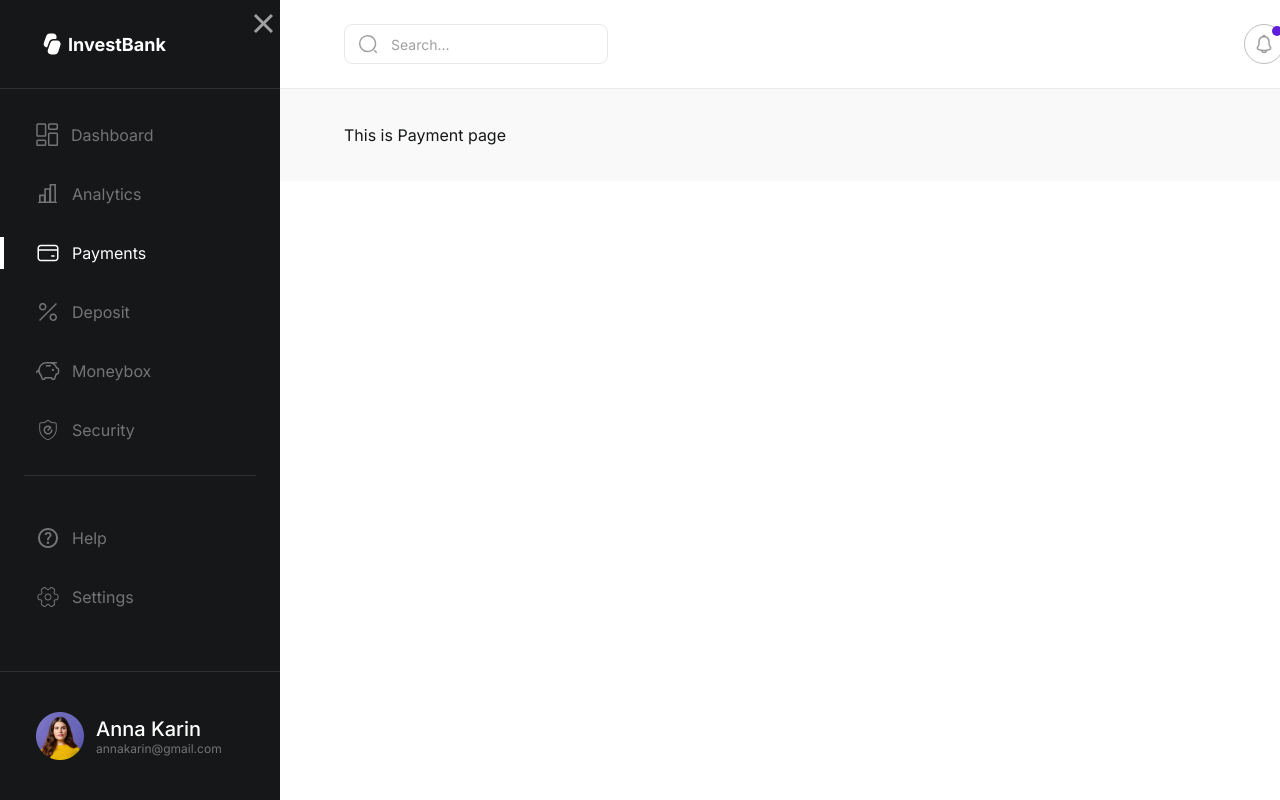
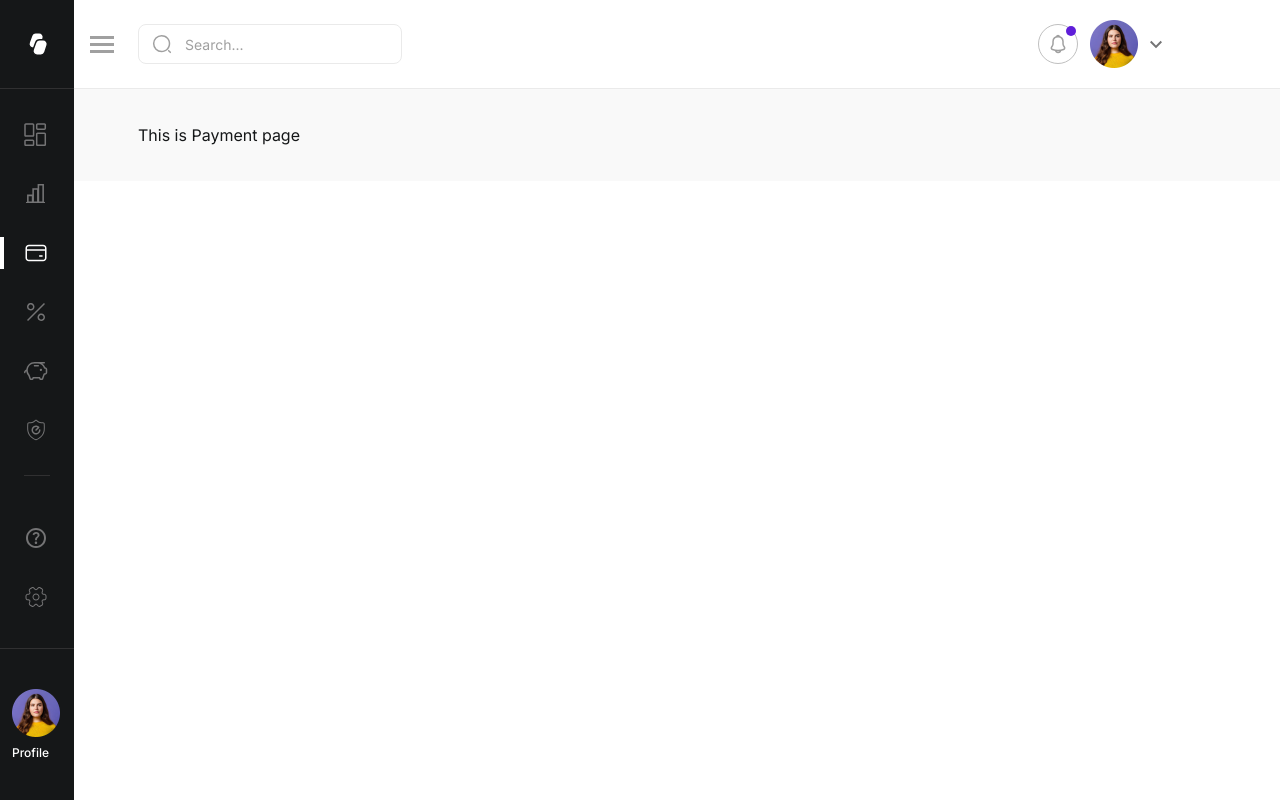
Before and after one commit to mad-zephyr/bank_dashboard, a Next.js app: page /payment in a window 1280 px wide. Built offline with nearby package versions, Linux system fonts and the light colour scheme.

Commit message:
fix styles

```diff
--- a/src/common/store/app.context.tsx
+++ b/src/common/store/app.context.tsx
@@ -1,4 +1,11 @@
-import { FC, ReactNode, createContext, useContext, useState } from "react";
+import {
+  FC,
+  ReactNode,
+  createContext,
+  useCallback,
+  useContext,
+  useState,
+} from "react";
 
 type AppContextProps = {
   isSidebarOpen: boolean;
@@ -6,7 +13,7 @@ type AppContextProps = {
 };
 
 const AppContextDefault: AppContextProps = {
-  isSidebarOpen: true,
+  isSidebarOpen: false,
   openSidebar: () => {},
 };
 
@@ -17,9 +24,10 @@ export const useAppContext = () => useContext(AppContext);
 const AppContextProvider: FC<{ children: ReactNode }> = ({ children }) => {
   const [isOpen, setIsOpen] = useState(true);
 
-  const sidebarOpenHandler = () => {
+  const sidebarOpenHandler = useCallback(() => {
     setIsOpen((prevState) => !prevState);
-  };
+  }, []);
+
   return (
     <AppContext.Provider
       value={{
--- a/src/layout/layout.tsx
+++ b/src/layout/layout.tsx
@@ -18,7 +18,9 @@ export default function Layout({ children }: LayoutProps) {
       <div className={style.content}>
         <Header />
         <main
-          className={cn(style.wrapper, { [style.wrapper_open]: isSidebarOpen })}
+          className={cn(style.wrapper, {
+            [style.wrapper_open]: !isSidebarOpen,
+          })}
         >
           {children}
         </main>
--- a/src/modules/header/header.module.sass
+++ b/src/modules/header/header.module.sass
@@ -11,7 +11,7 @@
   transition: 0.3s margin ease-in-out
   z-index: 9
 
-  &_open
+  &_closed
     margin-left: 280px
 
 .container
--- a/src/modules/header/header.tsx
+++ b/src/modules/header/header.tsx
@@ -18,7 +18,7 @@ const Header = () => {
   const isMobile = useMemo(() => width <= Breakpoint.MOBILE, [width]);
 
   return (
-    <div className={cn(style.main, { [style.main_open]: isSidebarOpen })}>
+    <div className={cn(style.main, { [style.main_closed]: !isSidebarOpen })}>
       <div className={style.container}>
         {isMobile && <HeaderMobileLogo />}
         {!isMobile && <SearchInput className={style.searchInput} />}
--- a/src/modules/sidebar/components/sidebar-account/sidebar-account.tsx
+++ b/src/modules/sidebar/components/sidebar-account/sidebar-account.tsx
@@ -8,20 +8,17 @@ import { useAppContext } from "@/common/store/app.context";
 
 export const SidebarAccount: FC = () => {
   const { isSidebarOpen } = useAppContext();
-  const isSidebarCollapsed = !isSidebarOpen;
 
   return (
-    <div
-      className={cn(style.main, { [style.main_collapsed]: isSidebarCollapsed })}
-    >
+    <div className={cn(style.main, { [style.main_collapsed]: isSidebarOpen })}>
       <Image src={UserImage} alt="avatar" />
       <div
         className={cn(style.content, {
-          [style.content_collapsed]: isSidebarCollapsed,
+          [style.content_collapsed]: isSidebarOpen,
         })}
       >
         <div className={style.name}>
-          {isSidebarCollapsed ? "Profile" : "Anna Karin"}
+          {isSidebarOpen ? "Profile" : "Anna Karin"}
         </div>
         <div className={style.mail}>annakarin@gmail.com</div>
       </div>
--- a/src/modules/sidebar/components/sidebar-list/components/sidebar-list-navigation/sidebar-list-navigation.tsx
+++ b/src/modules/sidebar/components/sidebar-list/components/sidebar-list-navigation/sidebar-list-navigation.tsx
@@ -7,10 +7,14 @@ import Link from "next/link";
 import { useRouter } from "next/router";
 import cn from "classnames";
 import { useAppContext } from "@/common/store/app.context";
+import { useWindowSize } from "usehooks-ts";
+import { Breakpoint } from "@/common/constants";
 
 const SidebarNav: FC<SideBarProps> = ({ href, iconName, text }) => {
-  const { isSidebarOpen } = useAppContext();
-  const isSidebarClosed = !isSidebarOpen;
+  const { isSidebarOpen, openSidebar } = useAppContext();
+  const { width } = useWindowSize();
+  const isMobile = useMemo(() => width <= Breakpoint.MOBILE, [width]);
+
   const router = useRouter();
 
   const isCurrentPage = useMemo(
@@ -19,12 +23,12 @@ const SidebarNav: FC<SideBarProps> = ({ href, iconName, text }) => {
   );
 
   return (
-    <li>
+    <li role="button" onClick={() => isMobile && openSidebar()}>
       <Link
         href={href}
         className={cn(style.main, {
           [style.main_active]: isCurrentPage,
-          [style.main_collapsed]: isSidebarClosed,
+          [style.main_collapsed]: isSidebarOpen,
         })}
       >
         <div
@@ -36,9 +40,7 @@ const SidebarNav: FC<SideBarProps> = ({ href, iconName, text }) => {
           icon={iconName}
           className={cn({ [style.icon_active]: isCurrentPage })}
         />
-        <div
-          className={cn(style.title, { [style.title_hide]: isSidebarClosed })}
-        >
+        <div className={cn(style.title, { [style.title_hide]: isSidebarOpen })}>
           {text}
         </div>
       </Link>
--- a/src/modules/sidebar/components/sidebar-logo/sidebar-logo.module.sass
+++ b/src/modules/sidebar/components/sidebar-logo/sidebar-logo.module.sass
@@ -3,7 +3,6 @@
   align-items: center
   text-decoration: none
   padding: 28px 0 28px var(--space-xxl)
-  border-bottom: 1px solid var(--color-blue-500)
   transition: 0.3s all ease-in-out
 
   &_collapsed
--- a/src/modules/sidebar/components/sidebar-logo/sidebar-logo.tsx
+++ b/src/modules/sidebar/components/sidebar-logo/sidebar-logo.tsx
@@ -8,17 +8,14 @@ import { useAppContext } from "@/common/store/app.context";
 
 const SidebarLogo = () => {
   const { isSidebarOpen } = useAppContext();
-  const isSidebarClosed = !isSidebarOpen;
 
   return (
     <Link
       href={"/"}
-      className={cn(style.main, { [style.main_collapsed]: isSidebarClosed })}
+      className={cn(style.main, { [style.main_collapsed]: isSidebarOpen })}
     >
       <Icon icon={IconName.LOGO} />
-      <div
-        className={cn(style.title, { [style.title_hidden]: isSidebarClosed })}
-      >
+      <div className={cn(style.title, { [style.title_hidden]: isSidebarOpen })}>
         InvestBank
       </div>
     </Link>
--- a/src/modules/sidebar/components/sidebar-opener/sidebar-opener.module.sass
+++ b/src/modules/sidebar/components/sidebar-opener/sidebar-opener.module.sass
@@ -1,17 +1,35 @@
 @use 'src/styles/_index' as *
+
+.content
+  display: flex
+  justify-content: center
+  align-items: center
+  width: 36px
+  height: 100%
+  transform: translateX(0px)
+  transition: 0.3s transform ease-in-out
+
+.sidebar
+
+  &_closed
+    transform: translateX(36px)
+
+  &_hidden
+    display: none
 
 .main
   display: block
-  position: absolute
-  top: 12px
+  justify-content: center
+  align-items: center
   width: 24px
   height: 24px
   border: none
   padding: 0
   background: none
-  right: -36px
+
   transition: 0.3s all ease-in-out
   cursor: pointer
+  z-index: 2
 
   div
     display: block
--- a/src/modules/sidebar/components/sidebar-opener/sidebar-opener.tsx
+++ b/src/modules/sidebar/components/sidebar-opener/sidebar-opener.tsx
@@ -1,13 +1,27 @@
 import { useAppContext } from "@/common/store/app.context";
 import style from "./sidebar-opener.module.sass";
 import cn from "classnames";
+import { useWindowSize } from "usehooks-ts";
+import { useMemo } from "react";
+import { Breakpoint } from "@/common/constants";
 
 export const SidebarOpener = () => {
   const { isSidebarOpen, openSidebar } = useAppContext();
+  const { width } = useWindowSize();
+
+  const isMobile = useMemo(() => {
+    return width <= Breakpoint.MOBILE;
+  }, [width]);
 
   return (
+    <div
+      className={cn(style.content, {
+        [style.sidebar_closed]: isSidebarOpen,
+        [style.sidebar_hidden]: isMobile && isSidebarOpen,
+      })}
+    >
       <button
-      className={cn(style.main, { [style.close]: isSidebarOpen })}
+        className={cn(style.main, { [style.close]: !isSidebarOpen })}
         role="menubar"
         onClick={openSidebar}
       >
@@ -15,5 +29,6 @@ export const SidebarOpener = () => {
         <div className={style.two} />
         <div className={style.three} />
       </button>
+    </div>
   );
 };
--- a/src/modules/sidebar/sidebar.module.sass
+++ b/src/modules/sidebar/sidebar.module.sass
@@ -11,6 +11,16 @@
   z-index: 10
   transition: 0.3s max-width ease-in-out
 
+.header
+  display: flex
+  justify-content: space-between
+  width: 100%
+  border-bottom: 1px solid var(--color-blue-500)
+
+.footer
+  position: fixed
+  bottom: 0
+
 .collapsed
   max-width: 74px
 
@@ -23,4 +33,4 @@
 
   .collapsed
     width: 0px
-    left: -74px
+    left: -80px
--- a/src/modules/sidebar/sidebar.tsx
+++ b/src/modules/sidebar/sidebar.tsx
@@ -1,4 +1,4 @@
-import { FC, useEffect } from "react";
+import { FC, useEffect, useMemo } from "react";
 import style from "./sidebar.module.sass";
 
 import SidebarLogo from "./components/sidebar-logo/sidebar-logo";
@@ -18,7 +18,7 @@ type SideBarlinkProp = {
   text: string;
 };
 
-const mainlinks: SideBarlinkProp[] = [
+const navLinks: SideBarlinkProp[] = [
   { icon: IconName.DASHBOARD, href: RoutePath.DASHBOARD, text: "dashboard" },
   { icon: IconName.ANALYTIC, href: RoutePath.ANALYTIC, text: "analytics" },
   { icon: IconName.PAYMENT, href: RoutePath.PAYMENT, text: "payments" },
@@ -35,22 +35,25 @@ const secondlinks: SideBarlinkProp[] = [
 const Sidebar: FC = () => {
   const { isSidebarOpen } = useAppContext();
   const { width } = useWindowSize();
-  const isSidebarClosed = !isSidebarOpen;
+
+  const isMobile = useMemo(() => width <= Breakpoint.MOBILE, [width]);
 
   useEffect(() => {
-    if (window !== undefined && width <= Breakpoint.MOBILE && isSidebarOpen) {
+    if (isMobile && !isSidebarOpen) {
       window.document.body.style.overflow = "hidden";
     } else {
       window.document.body.style.overflow = "";
     }
-  }, [width, isSidebarOpen]);
+  }, [isMobile, isSidebarOpen]);
 
   return (
-    <nav className={cn(style.main, { [style.collapsed]: isSidebarClosed })}>
-      <SidebarOpener />
-      <SidebarLogo />
+    <nav className={cn(style.main, { [style.collapsed]: isSidebarOpen })}>
+      <div className={style.header}>
+        <SidebarLogo />
+        <SidebarOpener />
+      </div>
       <SidebarList divider>
-        {mainlinks.map((link) => (
+        {navLinks.map((link) => (
           <SidebarNav
             key={link.href}
             href={link.href}
```
Lines whose indentation alone changed are shown as unchanged.
